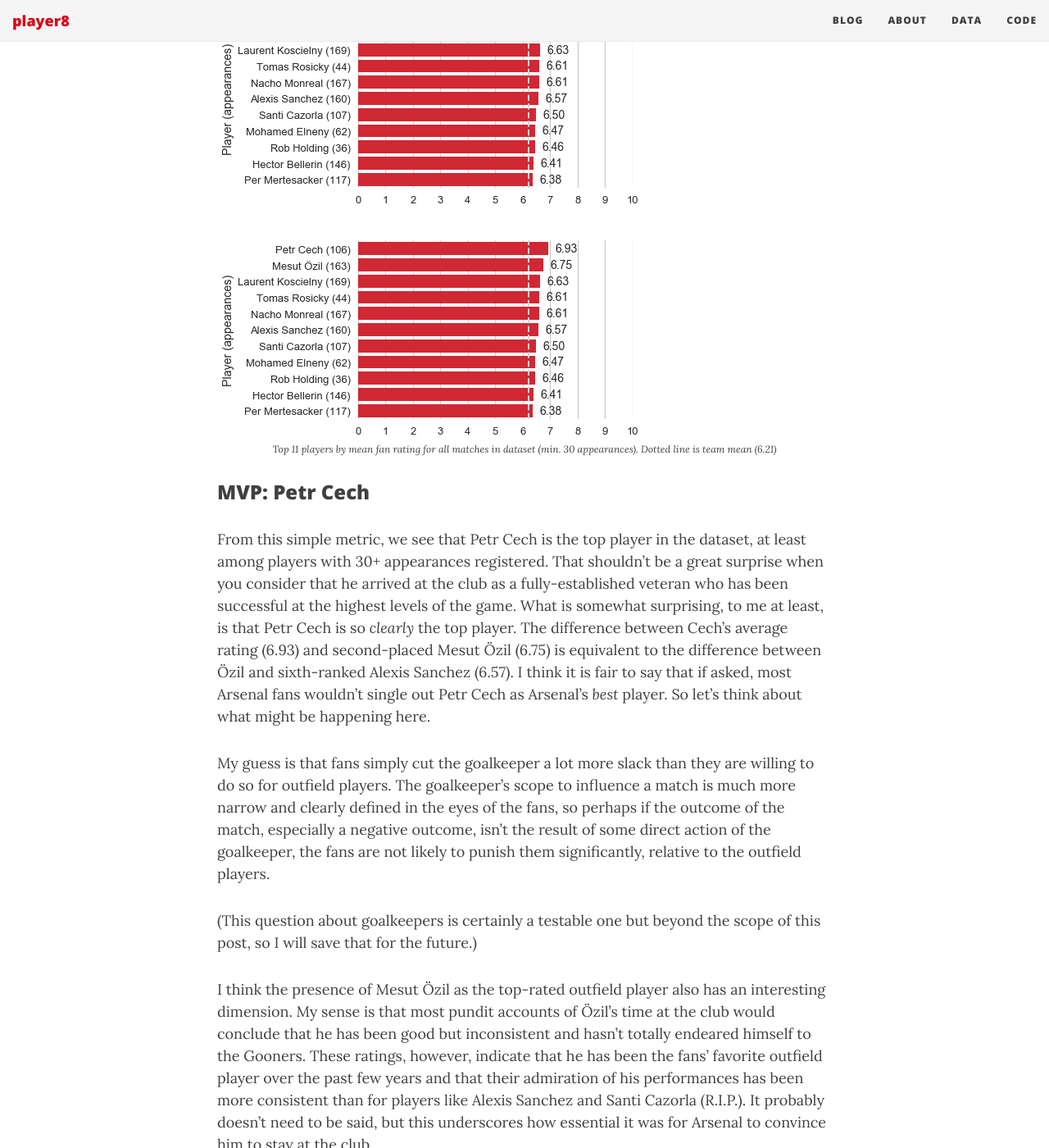
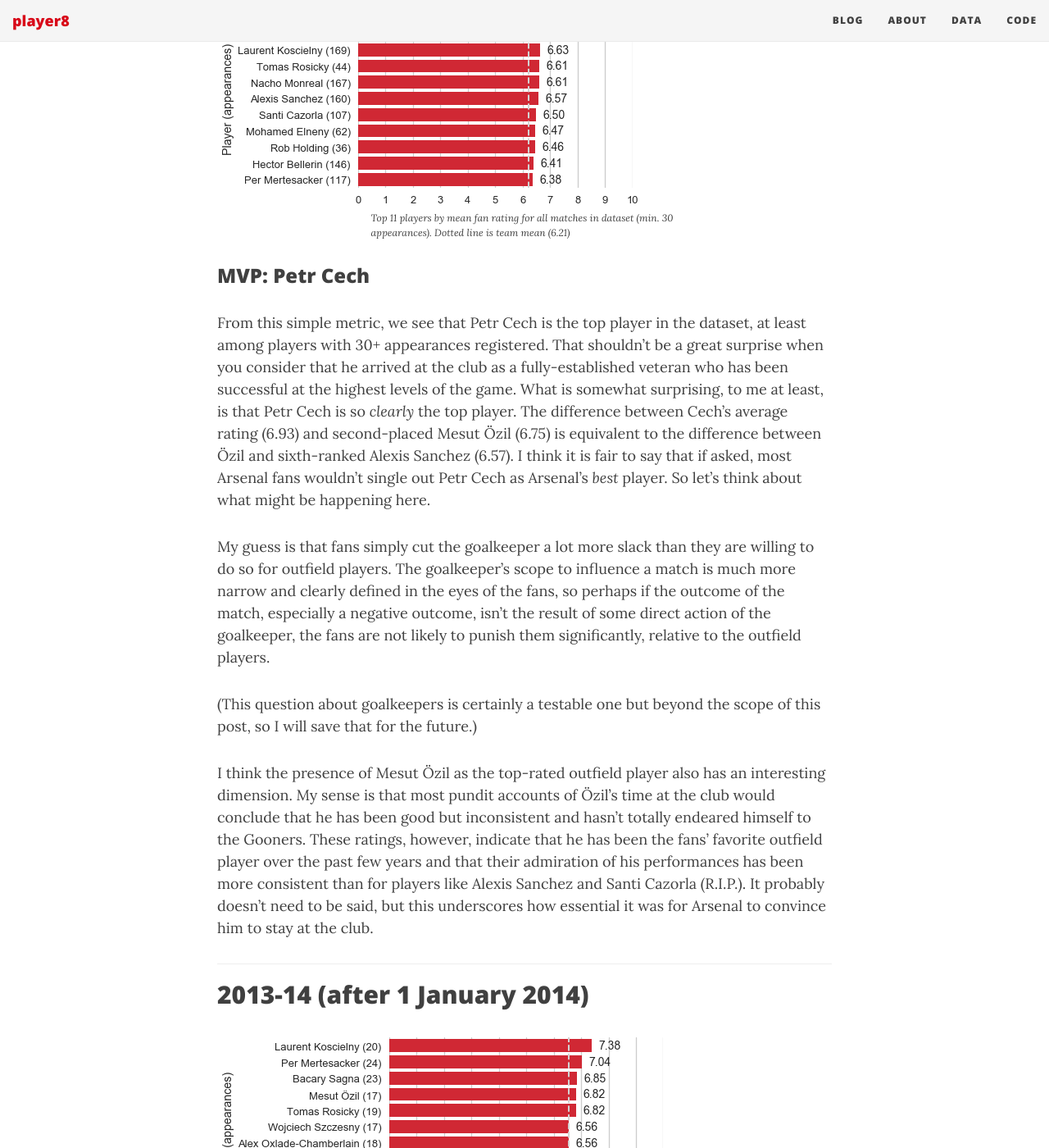
Before and after one commit to deppen8/player8, a Jekyll site: the page built from _posts/2018-04-02-MVPs.md, in a window 1280 px wide and 1400 px high, scrolled down 567 px. Shown: the whole window at 82% size. Built offline with Jekyll 4.4.1, drawn with Linux system fonts in a browser that asks for light colours; nearby versions of some CDN libraries.

Commit message:
Update css

```diff
--- a/_posts/2018-04-02-MVPs.md
+++ b/_posts/2018-04-02-MVPs.md
@@ -14,8 +14,6 @@ A natural first step to looking at the Arseblog ratings dataset is an exploratio
 ## All seasons
 
 ![mvp all data](../img/mvps/mvp_all_seasons.png)
-
-<img style="align: center;" src="../img/mvps/mvp_all_seasons.png" />
 *Top 11 players by mean fan rating for all matches in dataset (min. 30 appearances). Dotted line is team mean (6.21)*
 
 ### MVP: Petr Cech
--- a/css/main.css
+++ b/css/main.css
@@ -90,10 +90,11 @@ img {
 
 img + em {
     display: block;
-    text-align: center;
+    text-align: left;
     font-size: 12px;
-    width: 100%;
-    height: 100%;
+    margin-left: auto;
+    margin-right: auto;
+    width: 50%
 }
 
 .disqus-comments {
```
